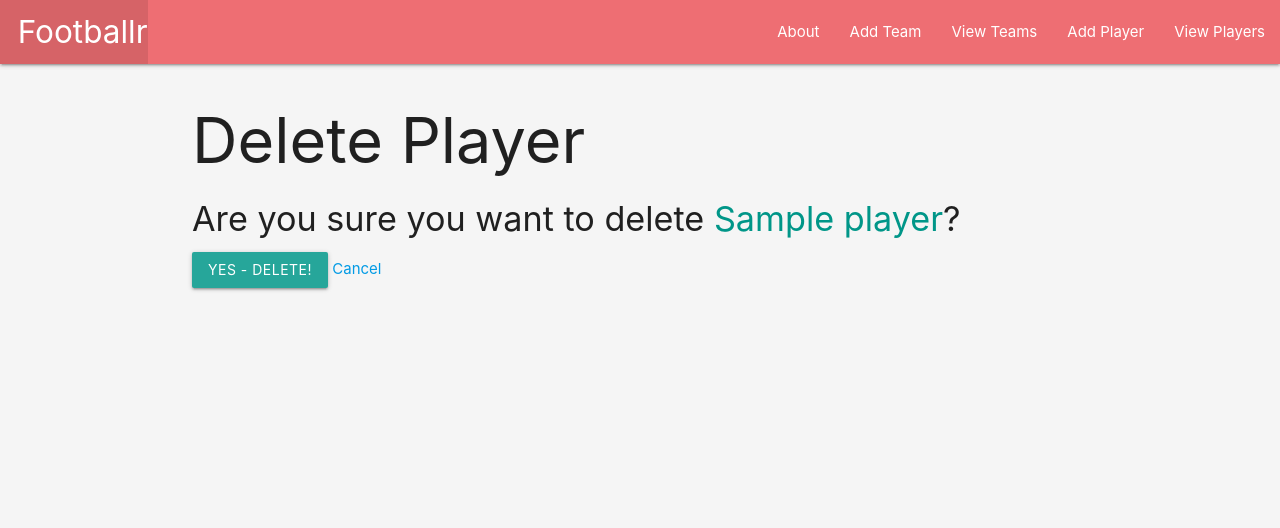
After one commit to CodingJedi12/footballr, a Django app: page /players/1/delete/ in a window 1280 px wide. The commit adds this page. Shown: the top 528 px of the page. Run offline with Django 4.2, Linux system fonts and the light colour scheme; tables that the repository leaves empty hold one stand-in row (values such as "Sample post").

Commit message:
create, update and delete functional

```diff
--- a/main_app/models.py
+++ b/main_app/models.py
@@ -23,12 +23,13 @@ class Player(models.Model):
         choices=POSITIONS,
         default=[0][0],
         )
+    nfl_team = models.CharField(max_length=50)
 
     def __str__(self):
         return self.name
 
     def get_absolute_url(self):
-        return reverse('player_detail', kwargs={'pk': self.id})
+        return reverse('players_detail', kwargs={'pk': self.id})
 
 # Team model
 class Team(models.Model):
--- a/main_app/templates/base.html
+++ b/main_app/templates/base.html
@@ -28,6 +28,7 @@
                     <li><a href="{% url 'about' %}">About</a></li>
                     <li><a href="{% url 'teams_create' %}">Add Team</a></li>
                     <li><a href="{% url 'index' %}">View Teams</a></li>
+                    <li><a href="{% url 'players_create' %}">Add Player</a></li>
                     <li><a href="{% url 'players_index' %}">View Players</a></li>
                 </ul>
             </div>
--- /dev/null
+++ b/main_app/templates/main_app/player_confirm_delete.html
@@ -0,0 +1,14 @@
+{% extends 'base.html' %} {% block content %}
+<h1>Delete Player</h1>
+
+<h4>
+  Are you sure you want to delete
+  <span class="teal-text">{{ object.name }}</span>?
+</h4>
+
+<form action="" method="POST">
+  {% csrf_token %}
+  <input type="submit" value="Yes - Delete!" class="btn" />
+  <a href="{% url 'detail' object.id %}">Cancel</a>
+</form>
+{% endblock %}
--- a/main_app/templates/players/index.html
+++ b/main_app/templates/players/index.html
@@ -9,7 +9,8 @@
         <div class="card-content">
             <span class="card-title">
                 Player: {{ player.name }} </br>
-                Position: {{ player.position }}
+                Position: {{ player.position }} </br>
+                NFL Team: {{ player.nfl_team}}
             </span>
         </div>
     </a>
--- a/main_app/urls.py
+++ b/main_app/urls.py
@@ -14,4 +14,7 @@ urlpatterns = [
     path('myteams/<int:team_id>assoc_player/<int:player_id>/', views.assoc_player, name='assoc_player'),
     path('players/', views.PlayerList.as_view(), name='players_index'),
     path('players/<int:pk>/', views.PlayerDetail.as_view(), name='players_detail'),
+    path('players/create/', views.PlayerCreate.as_view(), name='players_create'),
+    path('players/<int:pk>/update/', views.PlayerUpdate.as_view(), name='players_update'),
+    path('players/<int:pk>/delete/', views.PlayerDelete.as_view(), name='players_delete')
 ]
--- a/main_app/views.py
+++ b/main_app/views.py
@@ -86,6 +86,19 @@ def assoc_player(request, team_id, player_id):
     Team.objects.get(id=team_id).players.add(player_id)
     return redirect('detail', team_id=team_id)
 
+
+class PlayerCreate(CreateView):
+    model = Player
+    fields = ('name', 'position', 'nfl_team')
+
+class PlayerUpdate(UpdateView):
+    model = Player
+    fields = ('name', 'position', 'nfl_team')
+
+class PlayerDelete(DeleteView):
+    model = Player
+    success_url = '/players'
+
 # Links model with index template
 class PlayerList(ListView):
     model = Player
```
Also changed, not shown: main_app/templates/main_app/player_form.html (added, +23 -0 lines), main_app/templates/players/detail.html (+6 -1 lines), main_app/templates/teams/detail.html (+12 -8 lines), main_app/migrations/0004_player_nfl_team.py (added).
